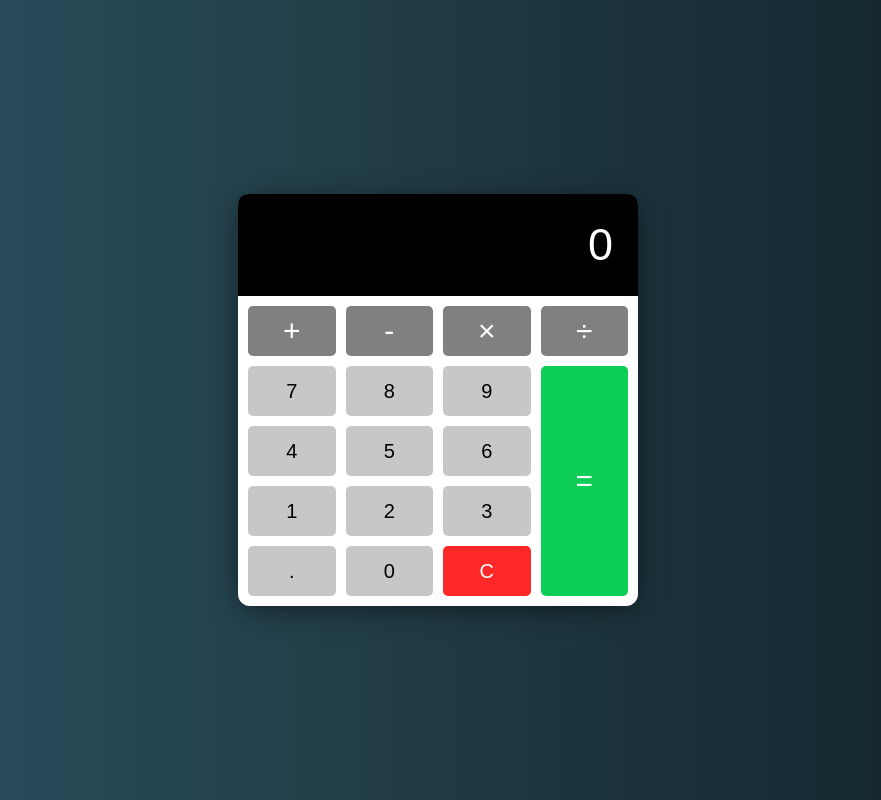
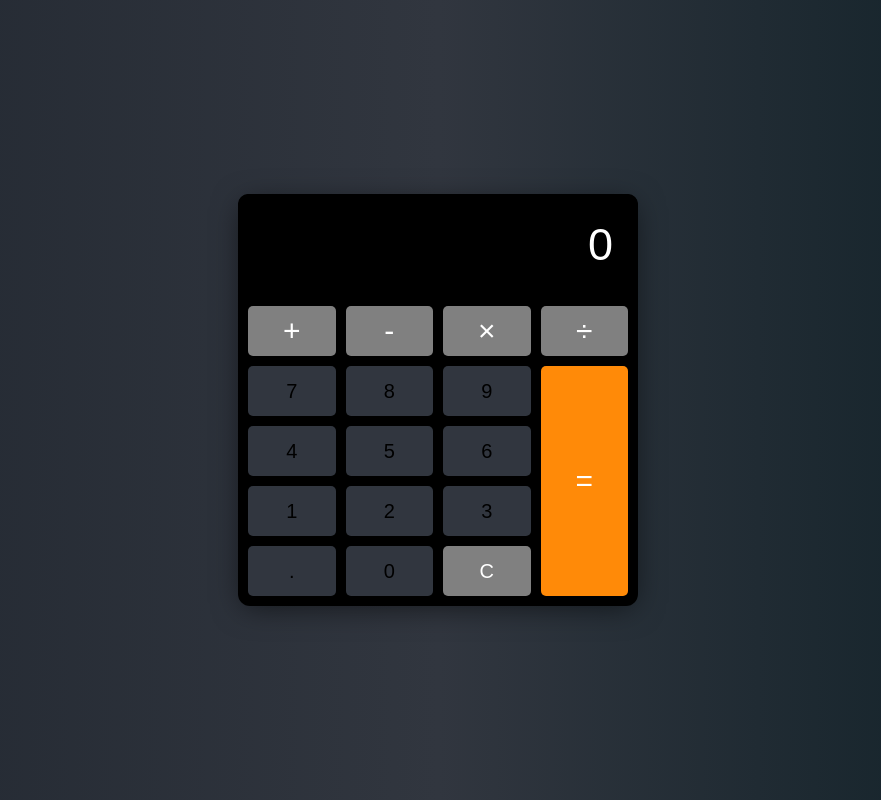
Before and after one commit to rashmikaz/calculator, a plain HTML site: page index.html in a window 1280 px wide. Shown: the whole page, without its empty margins (202-1083 px from the left). Drawn offline with Linux system fonts and the light colour scheme.

Commit message:
style.css

```diff
--- a/style.css
+++ b/style.css
@@ -9,11 +9,11 @@ body{
     justify-content: center;
     align-items: center;
     background: whitesmoke;
-    background: linear-gradient(to right, #2C5364, #203A43, #0F2027);
+    background: linear-gradient(to right, #222831, #31363F, #0F2027);
 }
 
 .calculator{
-    background: white;
+    background: black;
     width: 400px;
     border-radius: 12px;
     box-shadow: 0 5px 30px -5px rgba(0,0,0,0.6);
@@ -69,7 +69,7 @@ button{
     border: none;
     border-radius: 5px;
     cursor: pointer;
-    background: rgb(199,199,199);
+    background: #31363F;
 }
 
 button:hover{
@@ -91,7 +91,7 @@ button:focus{
 }
 
 .clear{
-    background: rgb(255,40,40);
+    background: grey;
     color: white;
 }
 
@@ -101,7 +101,7 @@ button:focus{
 .equal-sign{
     grid-column: -2;
     grid-row: 2 / span 4;
-    background: rgb(13,206,87);
+    background: #FF8A08;
 }
 
 
```
